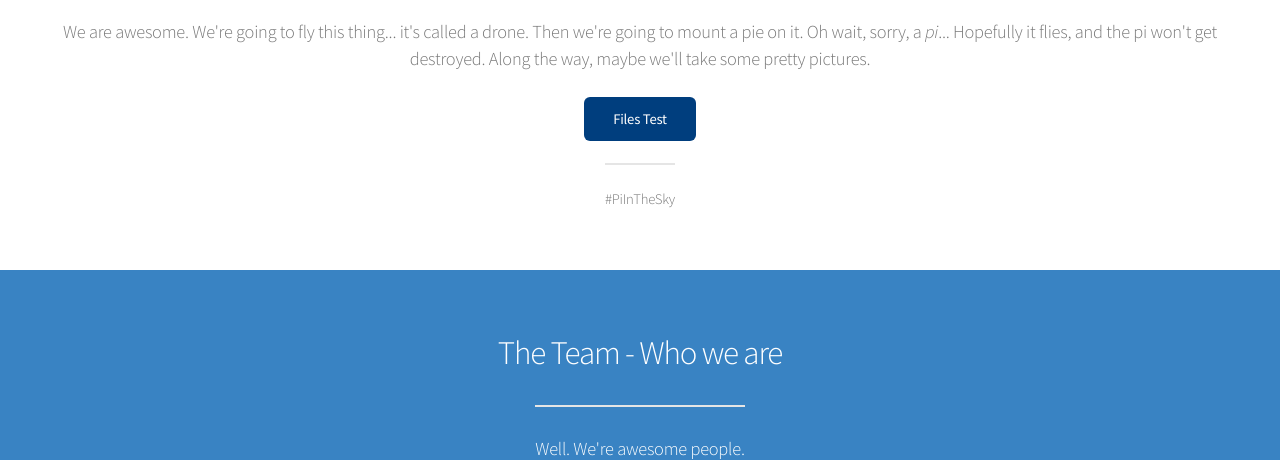
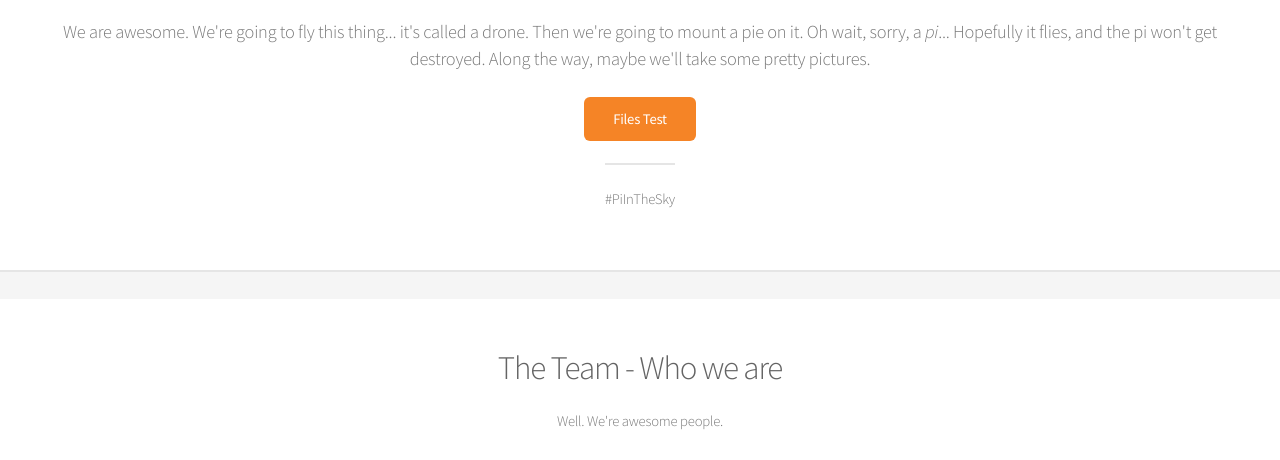
Before and after one commit to N02994498/SUNY-EL-DronePi, a PHP site: page / in a window 1280 px wide. Shown: the part 1166-1626 px from the top of the page. Run offline with PHP 8.4, Linux system fonts and the light colour scheme; some libraries are stand-ins or nearby versions.

Commit message:
Revert "Some random changes."
This reverts commit 02a6f66cb6919d93d7e5d878a4b5710294f71524.

```diff
--- a/www/css/style.css
+++ b/www/css/style.css
@@ -1318,14 +1318,9 @@
 .el-drone-logo {max-width:200px; padding-bottom:45px;}
 	}
 
-.team-block {width:20%;}
+.team-block {width:33%;}
 
-.el-about {margin-bottom: 0px;}
-.el-team {background-color:#3983C3;color:#ffffff;margin-bottom:0px;}
-.el-team h2, .el-team header p {color:#ffffff;}
-
-
-.drone-button {background-color:rgb(0, 62, 126)!important;}
+.drone-button {background-color:rgb(245, 132, 38)!important;}
 
 .google-maps {
         position: relative;
--- a/www/index.html
+++ b/www/index.html
@@ -113,7 +113,7 @@
 		<!-- Main -->
 			<section id="main" class="container">
 				<a name="About" href="#About"></a>
-				<section class="box special el-about">
+				<section class="box special">
 					<header class="major">
 						<h2>About the Drone Project for Embedded Linux - Spring 2015</h2>
 						<p>We are awesome. We're going to fly this thing... it's called a drone. Then we're going to mount a pie on it. Oh wait, sorry, a <i>pi</i>... Hopefully it flies, and the pi won't get destroyed. Along the way, maybe we'll take some pretty pictures.</p><br/><br/>
@@ -123,12 +123,11 @@
 					<!--<span class="image featured"><img src="images/pic01.jpg" alt="" /></span>-->
 				</section>
 
-				<section class="box special features el-team">
+				<section class="box special features">
 					<a name="Team" href="#Team"></a>
-						<header class="major">
-							<h2>The Team - Who we are</h2>
-								<p>Well. We're awesome people.</p>
-						</header>
+					<h2>The Team - Who we are</h2>
+					<p>Well. We're awesome people.</p>
+
 					<div class="row">
 						<div class="team-block 6u 12u(narrower)">
 
@@ -192,17 +191,16 @@
 						</div>
 					</div>
 				</section>
+			</section>
 
-				<a name="Map" href="#Map"></a>
-				<section name="Map" id="box special el-map">
-					<header class="major">
-							<h2>The Team - Who we are</h2>
-								<p>Well. We're awesome people.</p>
-					</header>
+		<!-- CTA -->
+			<a name="Map" href="#Map"></a>
+			<section name="Map" id="cta">
 
-					<div class="google-maps" id="google-canvas"></div>
+				<h2>The Map</h2>
 
-				</section>
+				<div class="google-maps" id="google-canvas"></div>
+
 			</section>
 
 		<!-- Footer -->
```
Also changed, not shown: www/css/images/arducopter-3dr-hexa-b.png.
